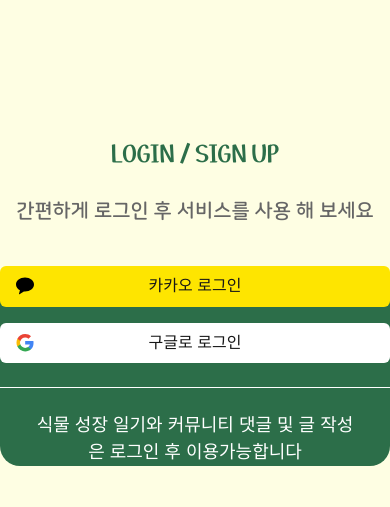
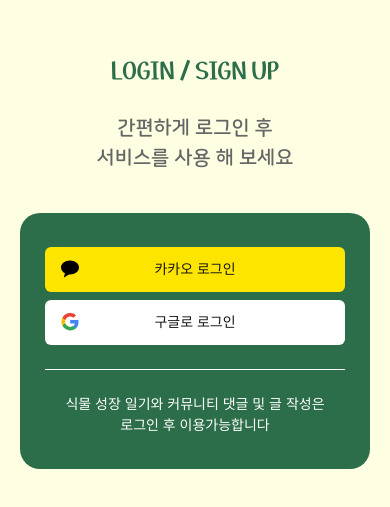
Before and after one commit to SWYP-9th-Team5/Greeinng-FE, a Next.js app: page /login in a window 390 px wide. Shown: the part 121-628 px from the top of the page. Built offline with nearby package versions, Linux system fonts and the light colour scheme.

Commit message:
feat: 로그인 모바일 페이지 화면 추가

```diff
--- a/src/app/login/page.tsx
+++ b/src/app/login/page.tsx
@@ -3,19 +3,22 @@ import React from 'react';
 import GoogleIcon from '../../assets/icons/google.svg';
 import KakaoIcon from '../../assets/icons/kakao.svg';
 
-export default function LoginPage() {
+const PCLoginPage = () => {
   return (
-    <div className="flex min-h-screen flex-col items-center justify-center">
+    <div
+      className="flex flex-col items-center justify-center"
+      style={{ height: 'calc(100vh - 80px)' }}
+    >
       <p className="title1 text-primary mb-6">LOGIN / SIGN UP</p>
       <p className="title2 mb-10 text-[#666666]">
         간편하게 로그인 후 서비스를 사용 해 보세요
       </p>
       <div className="bg-primary flex aspect-[59/29] w-full max-w-[590px] flex-col items-center justify-center rounded-[1.25rem]">
-        <button className="relative mb-4 flex aspect-[50/5.2] w-full max-w-[500px] items-center justify-center rounded-[0.375rem] bg-[#fee500]">
+        <button className="body1 relative mb-4 flex aspect-[50/5.2] w-full max-w-[500px] items-center justify-center rounded-[0.375rem] bg-[#fee500] text-[1.125rem]">
           <KakaoIcon className="absolute left-4 h-[1.125rem] w-[1.125rem]" />
           카카오 로그인
         </button>
-        <button className="relative mb-6 flex aspect-[50/5.2] w-full max-w-[500px] items-center justify-center rounded-[0.375rem] bg-[#fff]">
+        <button className="body1 relative mb-6 flex aspect-[50/5.2] w-full max-w-[500px] items-center justify-center rounded-[0.375rem] bg-[#fff] text-[1.125rem]">
           <GoogleIcon className="absolute left-4 h-[1.125rem] w-[1.125rem]" />
           구글로 로그인
         </button>
@@ -26,4 +29,48 @@ export default function LoginPage() {
       </div>
     </div>
   );
+};
+
+const MBLoginPage = () => {
+  return (
+    <div
+      className="flex flex-col items-center justify-center"
+      style={{ height: 'calc(100vh - 80px)' }}
+    >
+      <p className="title1 text-primary mb-6">LOGIN / SIGN UP</p>
+      <p className="title2 mb-10 w-52 text-center text-[#666666]">
+        간편하게 로그인 후<br />
+        서비스를 사용 해 보세요
+      </p>
+      <div className="bg-primary flex aspect-[35/25.6] w-full max-w-[350px] flex-col items-center justify-center rounded-[1.25rem]">
+        <button className="body1 relative mb-2 flex aspect-[30/4.5] w-full max-w-[300px] items-center justify-center rounded-[0.375rem] bg-[#fee500]">
+          <KakaoIcon className="absolute left-4 h-[1.125rem] w-[1.125rem]" />
+          카카오 로그인
+        </button>
+        <button className="body1 relative mb-6 flex aspect-[30/4.5] w-full max-w-[300px] items-center justify-center rounded-[0.375rem] bg-[#fff]">
+          <GoogleIcon className="absolute left-4 h-[1.125rem] w-[1.125rem]" />
+          구글로 로그인
+        </button>
+        <span className="mb-6 h-0 w-full max-w-[300px] border-t border-[#fff]"></span>
+        <p className="text-text body1 max-w-[284px] text-center">
+          식물 성장 일기와 커뮤니티 댓글 및 글 작성은
+          <br />
+          로그인 후 이용가능합니다
+        </p>
+      </div>
+    </div>
+  );
+};
+
+export default function Header() {
+  return (
+    <>
+      <div className="block md:hidden">
+        <MBLoginPage />
+      </div>
+      <div className="hidden md:block">
+        <PCLoginPage />
+      </div>
+    </>
+  );
 }
```
